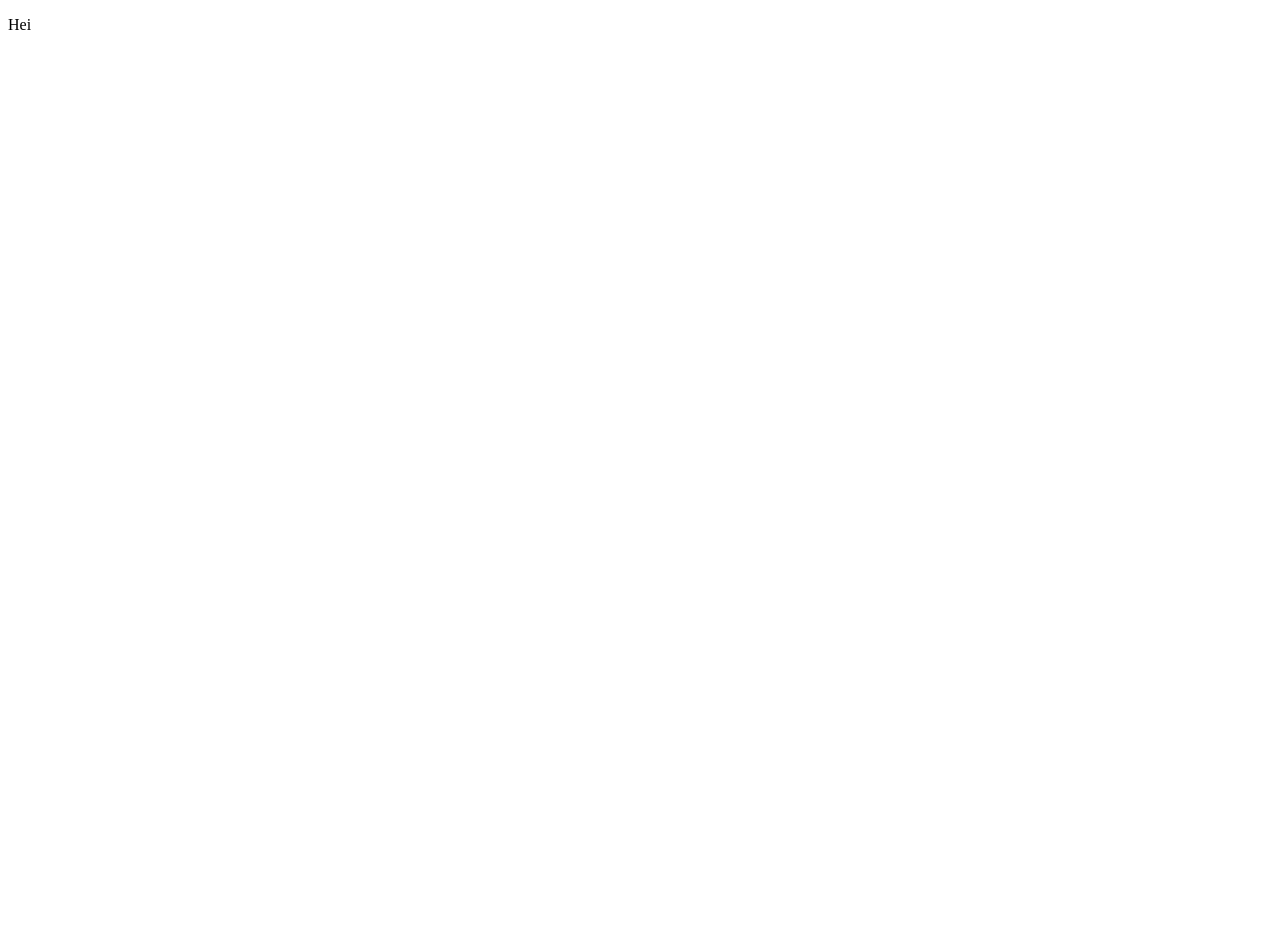
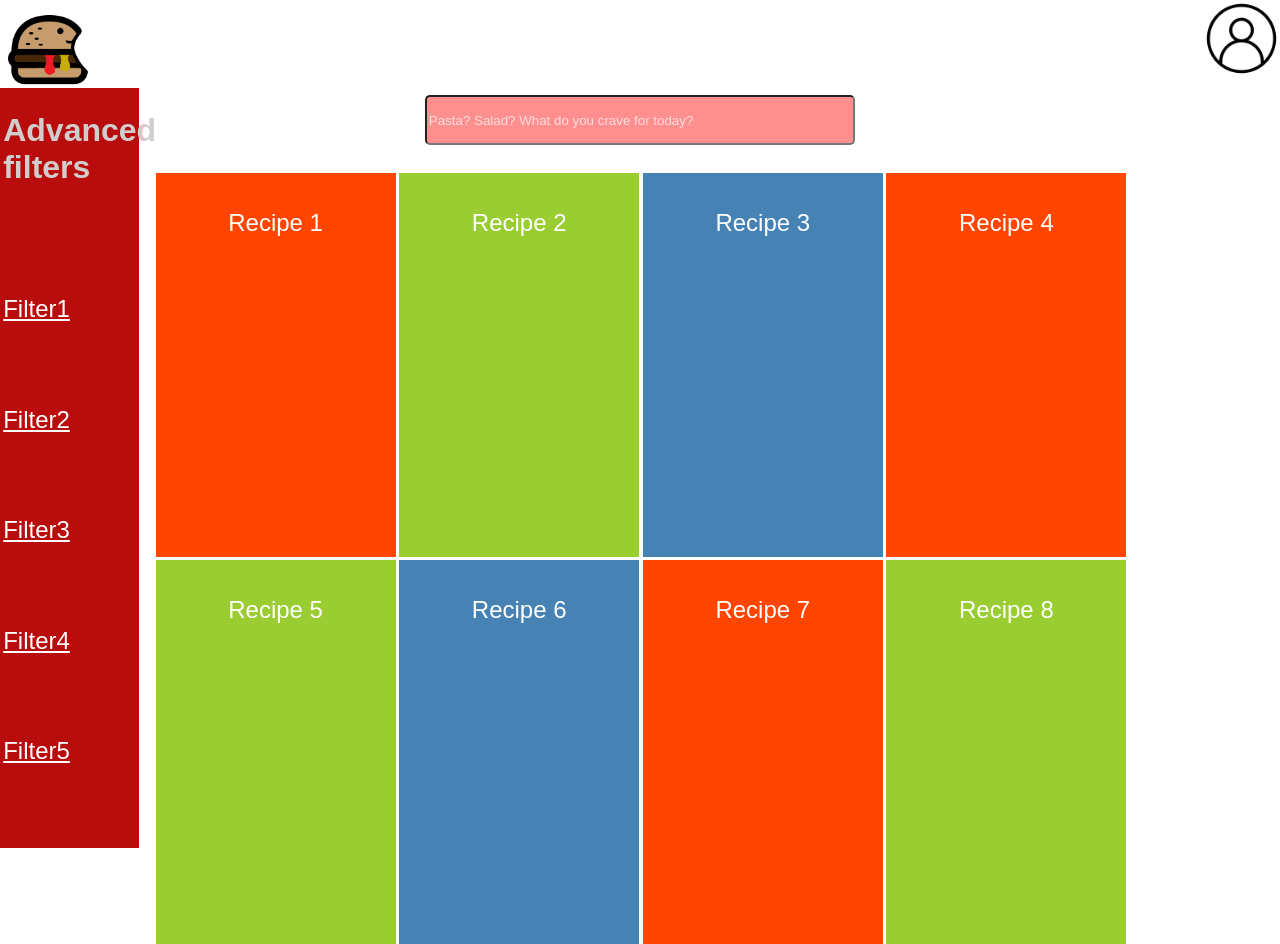
Before and after one commit to Big-Bytez/search_page, a plain HTML site: page index.html in a window 1280 px wide. Shown: the top 944 px of the page. Before the commit the page ends 800 px from the top, so only its background shows below. Drawn offline with Linux system fonts and the light colour scheme.

Commit message:
something

```diff
--- a/assets/script.js
+++ b/assets/script.js
@@ -0,0 +1,16 @@
+window.addEventListener('DOMContentLoaded', init);
+
+function init(){
+    console.log('hei');
+
+    for(let rec = 0; rec<25;rec++){
+        let ele = document.createElement('div');
+        let numb = rec % 3;
+        ele.setAttribute('class',`type${numb}`);
+        ele.innerHTML = `Recipe ${rec+1}`;
+        document.getElementsByClassName('mini-recipes')[0].appendChild(ele);
+
+    }
+
+
+}
--- a/index.html
+++ b/index.html
@@ -4,14 +4,47 @@
 <head>
 
   <title>Search Results</title>
-  <link rel="icon" type = image/png href="/images/logo.png">
-
-  <link rel="stylesheet" href="styles\style.css" />
+  <link rel="icon" type = image/png href="/images/logo.png?">
+  <link rel="stylesheet" href="styles/style.css">
+  <script src="assets/script.js?" type="text/javascript"></script>
 
 </head>
 
 <body>
-    <p>Hei</p>
+
+
+  <div class = "search-bar">
+    <img src="/images/logo.png?" id = "icon_img">
+    <img src="/images/user-image.png?" id = "user_img">
+    <input type="text" placeholder="Pasta? Salad? What do you crave for today?">
+  </div>
+
+  <sideBar class="filter_bar">
+
+    <h2  title="filter_title">Advanced filters</h2>
+    <nav  class = "filters">
+        <a href="" title="Filter1">Filter1</a>
+    </nav>
+    <nav  class = "filters">
+        <a href="" title="Filter2">Filter2</a>
+      </nav>
+      <nav  class = "filters">
+        <a href="" title="Filter3">Filter3</a>
+      </nav>
+      <nav  class = "filters">
+        <a href="" title="Filter4">Filter4</a>
+      </nav>
+      <nav  class = "filters">
+        <a href="" title="Filter5">Filter5</a>
+      </nav>
+    </sideBar>
+
+    <div class="mini-recipes">
+      <!-- Recipes  -->
+    </div>
+
+
+
 
 </body>
 
--- a/styles/style.css
+++ b/styles/style.css
@@ -0,0 +1,112 @@
+* {
+    font-family: 'Varela Round', sans-serif;
+
+ }
+
+
+
+
+
+#user_img {
+    position: fixed;
+    top: 0;
+    right: 0;
+    width: 6vw;
+    height: 6vw;
+}
+
+#icon_img {
+    top: 0;
+    left: 0;
+    width: 6.5vw;
+    height: 6.5vw;
+}
+
+.search-bar {
+    overflow: hidden;
+
+  }
+
+
+.search-bar input[type=text] {
+    background-color: #ff141479;
+    display: block;
+    margin-left: auto;
+    margin-right: auto;
+    width: 33vw;
+    height: 44px;
+    border-radius: 5px;
+    display: flex;
+    flex-direction: row;
+    align-items: center;
+  }
+
+  .search-bar ::placeholder {
+    color: #fff;
+    opacity: 0.7;
+
+  }
+
+  .filter_bar{
+    font-family: 'Varela Round', sans-serif;
+    background: #b90c0c;
+     position: fixed;
+     width: 8.5em;
+     height: 95%;
+     padding-top: 0%;
+     top: 5.5em;
+  }
+
+  body>sideBar h2{
+    font-family: 'Varela Round', sans-serif;
+    color: rgb(210, 205, 205);
+    font-size: 4vh;
+    margin-top: 3vh;
+
+  }
+  body>sideBar a {
+    font-family: 'Varela Round', sans-serif;
+    color: rgb(255, 255, 255);
+    font-size: 3vh;
+    margin-top: 3vh;
+    margin-bottom: 3vh;
+  }
+  body>sideBar {
+    display: grid;
+    justify-items: begin;
+    padding-left: .2em;
+    position: fixed;
+    width: 6em;
+    left: 0vw;
+  }
+
+  .mini-recipes {
+    color: #fff;
+    font: 100 24px/100px sans-serif;
+    margin-top: 1em;
+    margin-left: 6em;
+    width: 44em;
+    text-align: center;
+  }
+
+  .mini-recipes div {
+    margin-top: 0.15em;
+    margin-left: 0.15em;
+    height: 16em;
+    width: 10em;
+  }
+
+  .type0 {
+    background: orangered;
+  }
+  .type1 {
+    background: yellowgreen;
+  }
+  .type2 {
+    background: steelblue;
+  }
+
+  .mini-recipes {
+    display: flex;
+    flex-wrap: wrap;
+  }
```
